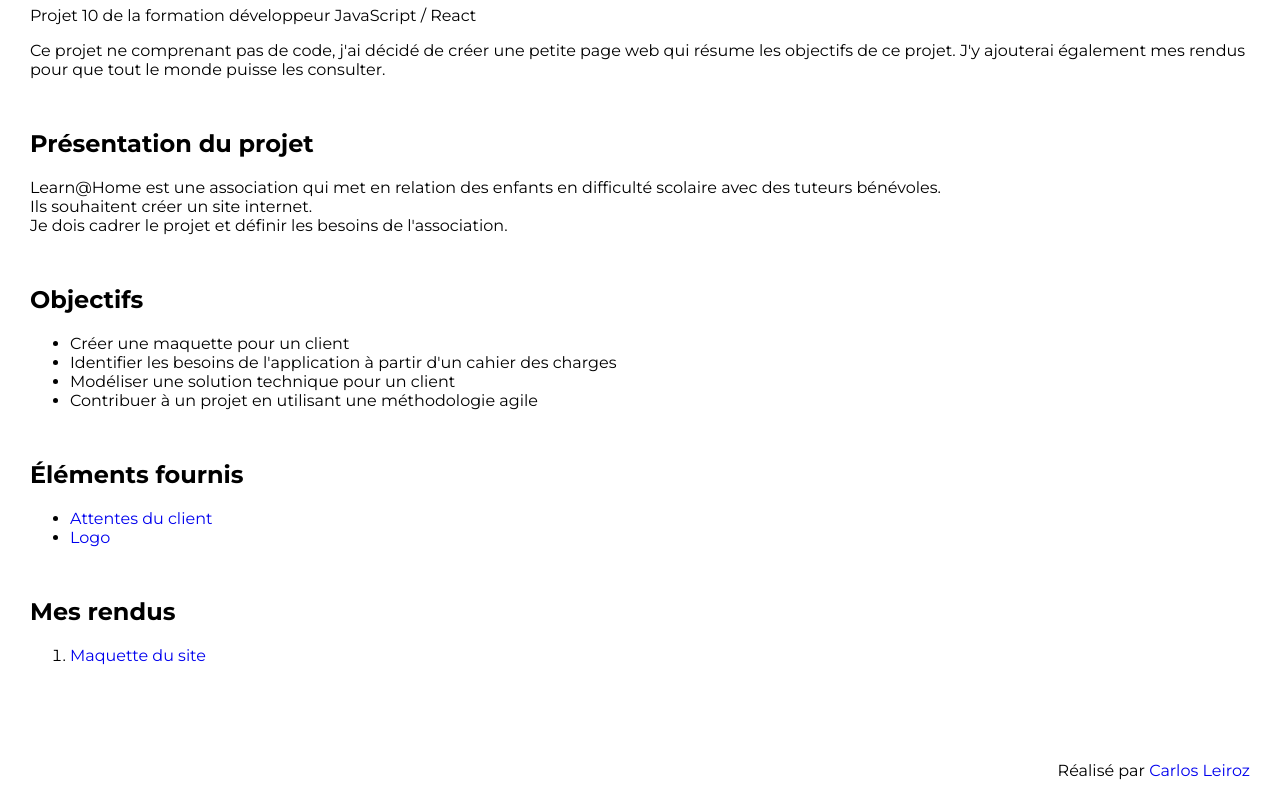
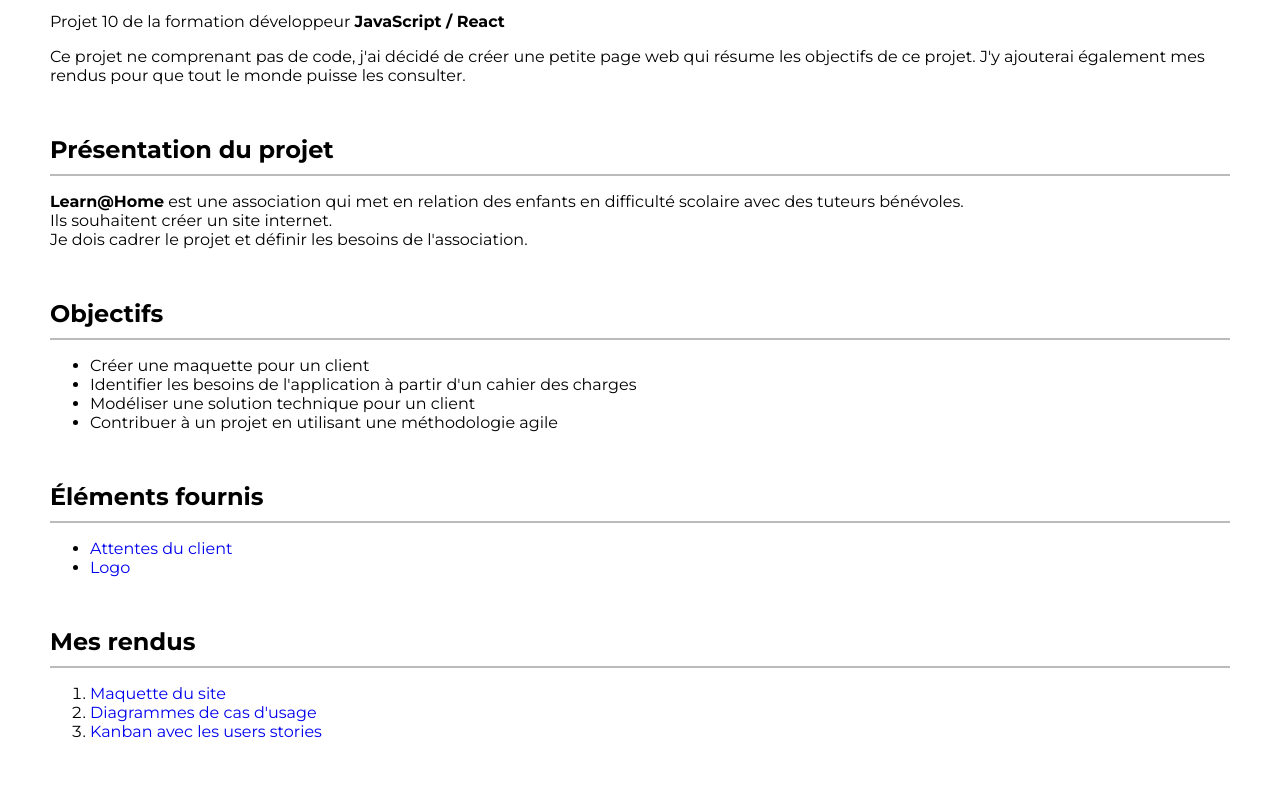
Before and after one commit to Karlito14/projet10Learn-Home, a plain HTML site: page index.html in a window 1280 px wide. Shown: the part 76-882 px from the top of the page. Drawn offline with Linux system fonts and the light colour scheme.

Commit message:
ajout du kanban et des diagrammes

```diff
--- a/index.html
+++ b/index.html
@@ -17,18 +17,21 @@
 </head>
 <body>
     <header class="header">
-        <h1>Learn@Home</h1>
-        <p>Projet 10 de la formation développeur JavaScript / React</p>
+        <h1 class="title">Learn@Home</h1>
+        <div class="underline"></div>
+        <p>Projet 10 de la formation développeur <strong>JavaScript / React</strong></p>
         <p>Ce projet ne comprenant pas de code, j'ai décidé de créer une petite page web qui résume les objectifs de ce projet. J'y ajouterai également mes rendus pour que tout le monde puisse les consulter.</p>
     </header>
 
     <section class="presentation">
-        <h2>Présentation du projet</h2>
-        <p>Learn@Home est une association qui met en relation des enfants en difficulté scolaire avec des tuteurs bénévoles.<br>Ils souhaitent créer un site internet.<br>Je dois cadrer le projet et définir les besoins de l'association.</p>
+        <h2 class="title">Présentation du projet</h2>
+        <div class="underline"></div>
+        <p><strong>Learn@Home</strong> est une association qui met en relation des enfants en difficulté scolaire avec des tuteurs bénévoles.<br>Ils souhaitent créer un site internet.<br>Je dois cadrer le projet et définir les besoins de l'association.</p>
     </section>
 
     <section class="objectifs">
-        <h2>Objectifs</h2>
+        <h2 class="title">Objectifs</h2>
+        <div class="underline"></div>
         <ul>
             <li>Créer une maquette pour un client</li>
             <li>Identifier les besoins de l'application à partir d'un cahier des charges</li>
@@ -38,7 +41,8 @@
     </section>
 
     <section class="fournis">
-        <h2>Éléments fournis</h2>
+        <h2 class="title">Éléments fournis</h2>
+        <div class="underline"></div>
         <ul>
             <li><a href="https://s3-eu-west-1.amazonaws.com/course.oc-static.com/projects/Front-End+V2/P8+-+Gestion+de+projet/Notes+-+Re%CC%81union+Learn%40Home.pdf" target="_blank">Attentes du client</a></li>
             <li><a href="https://user.oc-static.com/upload/2023/12/26/17036188872639_Capture%20d%E2%80%99e%CC%81cran%202023-12-26%20a%CC%80%2020.27.52.png" target="_blank">Logo</a></li>
@@ -47,9 +51,12 @@
     </section>
 
     <section>
-        <h2>Mes rendus</h2>
+        <h2 class="title">Mes rendus</h2>
+        <div class="underline"></div>
         <ol>
             <li><a href="https://www.figma.com/file/t60JfYwyKkIpbR4XXVJ2Qw/Learn-%40-home?type=design&node-id=9%3A365&mode=design&t=pabW4v0eFPVNi2wP-1" target="_blank">Maquette du site</a></li>
+            <li><a href="https://lucid.app/lucidchart/ad86b1f1-9878-4a7c-94c7-7a3f32240cba/edit?viewport_loc=-1127%2C-262%2C5524%2C2503%2C0_0&invitationId=inv_5d0ea4c6-5d9b-419e-8532-e92e7fcc61ce" target="_blank">Diagrammes de cas d'usage</a></li>
+            <li><a href="https://www.notion.so/Dev4U-projet-Learn-Home-00d41d977239436190431aa4816a8d53?pvs=4" target="_blank">Kanban avec les users stories</a></li>
         </ol>
     </section>
 
--- a/style.css
+++ b/style.css
@@ -9,14 +9,20 @@ a {
     text-decoration: none;
 }
 
+h1, h2 {
+    margin-bottom: 10px;
+}
+
 header {
     margin-bottom: 30px;
-    padding-left: 30px;
+    padding-left: 50px;
+    padding-right: 50px;
 }
 
 section {
     margin: 50px 0;
-    padding-left: 30px;
+    padding-left: 50px;
+    padding-right: 50px;
 }
 
 footer {
@@ -24,3 +30,9 @@ footer {
     display: flex;
     justify-content: flex-end;
 }
+
+.underline {
+    width: 100%;
+    height: 2px;
+    background-color: #BCBBBB;
+}
```
